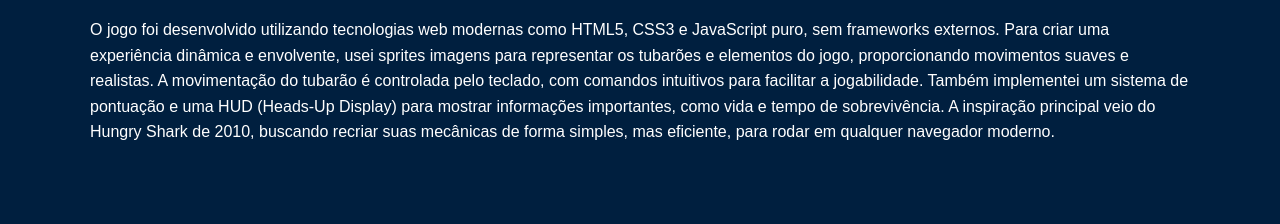
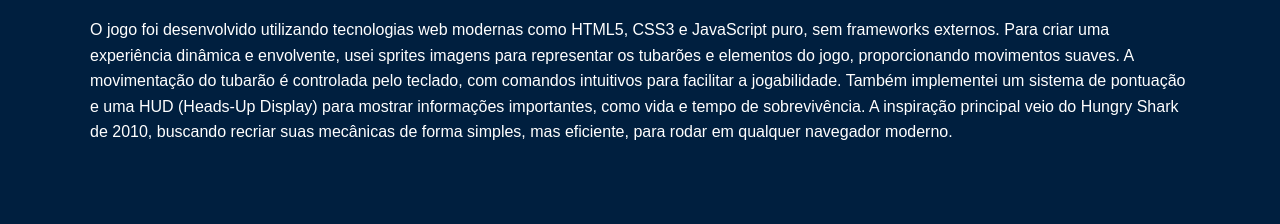
Before and after one commit to GabrielCMarquesJs/bastidores, a plain HTML site: page index.html in a window 1280 px wide. Shown: the part 576-800 px from the top of the page. Drawn offline with Linux system fonts and the light colour scheme.

Commit message:
index.html

```diff
--- a/index.html
+++ b/index.html
@@ -15,7 +15,7 @@
   <section id="sobre">
     <h2>Como desenvolvi o Hungry Shark Rebirth</h2>
     <p>
-     O jogo foi desenvolvido utilizando tecnologias web modernas como HTML5, CSS3 e JavaScript puro, sem frameworks externos. Para criar uma experiência dinâmica e envolvente, usei sprites imagens para representar os tubarões e elementos do jogo, proporcionando movimentos suaves e realistas. A movimentação do tubarão é controlada pelo teclado, com comandos intuitivos para facilitar a jogabilidade. Também implementei um sistema de pontuação e uma HUD (Heads-Up Display) para mostrar informações importantes, como vida e tempo de sobrevivência. A inspiração principal veio do Hungry Shark de 2010, buscando recriar suas mecânicas de forma simples, mas eficiente, para rodar em qualquer navegador moderno.
+     O jogo foi desenvolvido utilizando tecnologias web modernas como HTML5, CSS3 e JavaScript puro, sem frameworks externos. Para criar uma experiência dinâmica e envolvente, usei sprites imagens para representar os tubarões e elementos do jogo, proporcionando movimentos suaves. A movimentação do tubarão é controlada pelo teclado, com comandos intuitivos para facilitar a jogabilidade. Também implementei um sistema de pontuação e uma HUD (Heads-Up Display) para mostrar informações importantes, como vida e tempo de sobrevivência. A inspiração principal veio do Hungry Shark de 2010, buscando recriar suas mecânicas de forma simples, mas eficiente, para rodar em qualquer navegador moderno.
     </p>
   </section>
 
```
